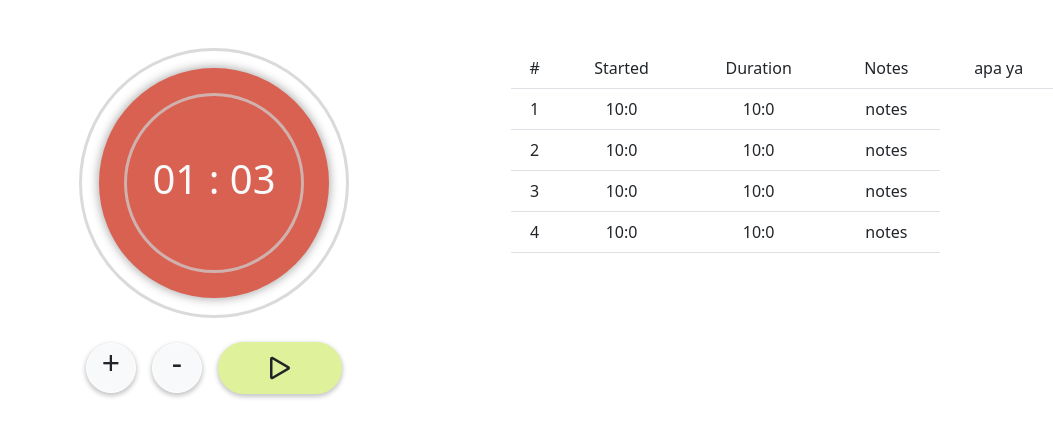
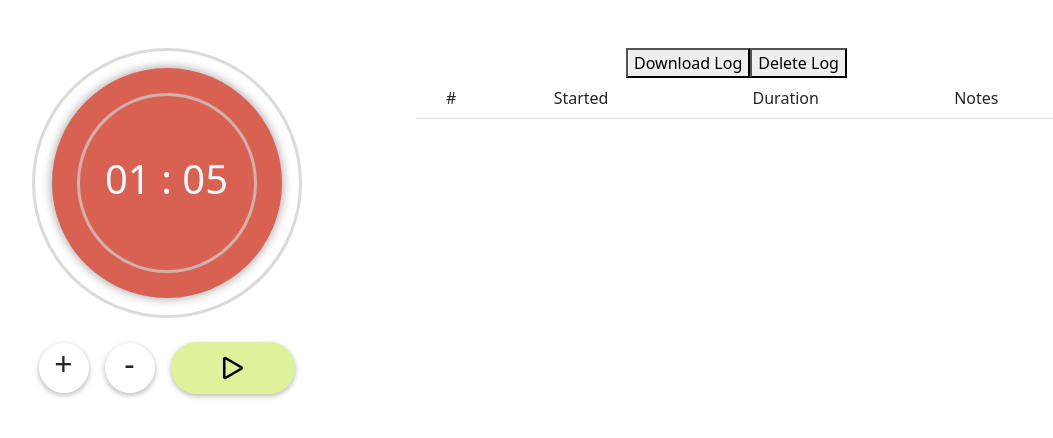
Before and after one commit to Shironim/MtargetTask, a React (Create React App) app: page / in a window 1280 px wide. Shown: the top 438 px of the page, without its empty margins (141-1194 px from the left). Built offline with nearby package versions, Linux system fonts and the light colour scheme.

Commit message:
update logic timer, disable jika timer 0 & tampilkan datetime timer start

```diff
--- a/src/App.js
+++ b/src/App.js
@@ -4,57 +4,119 @@ import './App.css';
 import Table from './Component/Table';
 import Timer from './Component/Timer';
 import ButtonTime from './Component/ButtonTime';
-import { Play } from 'react-bootstrap-icons'
+import { Play, Pause } from 'react-bootstrap-icons'
 function App() {
   const [start, setStart] = useState(false);
   let [minutes, setMinutes] = useState(1);
-  let [seconds, setSeconds] = useState(3);
-  const [history, setHistory] = useState([
-    { start: "10:0", duration: "10:0", notes: "notes" },
-    { start: "10:0", duration: "10:0", notes: "notes" },
-    { start: "10:0", duration: "10:0", notes: "notes" },
-    { start: "10:0", duration: "10:0", notes: "notes" },
-  ]);
+  let [seconds, setSeconds] = useState(5);
+  let [duration, setDuration] = useState(0);
+  const [disabledButton, setDisabledButton] = useState(false);
+  const [history, setHistory] = useState([]);
+  localStorage.setItem('key', JSON.stringify(history));
   const addTime = () => {
     setMinutes(minutes + 1);
   }
   const minusTime = () => {
-    setMinutes(minutes - 1);
+    if (!disabledButton) {
+      setMinutes(minutes - 1);
+    }
   }
+  const clock = (number) => {
+    if (number < 10) {
+      return "0" + parseInt(number);
+    }
+    return number;
+  }
+  const getThisFuckingDay = (date) => {
+    let day = date.getDay();
+    let month = date.getMonth() + 1;
+    let time = date.toLocaleTimeString();
+    let tanggal = date.getDate();
+    let today;
+    switch (day) {
+      case 0:
+        today = "Senin";
+        break;
+      case 1:
+        today = "Selasa";
+        break;
+      case 2:
+        today = "Rabu";
+        break;
+      case 3:
+        today = "Kamis";
+        break;
+      case 4:
+        today = "Jumat";
+        break;
+      case 5:
+        today = "Sabtu";
+        break;
+      case 6:
+        today = "Minggu";
+        break;
+      default:
+        today = "Missing Day"
+        break;
+    }
+    let thisMonth
+    switch (month) {
+      case 1:
+        thisMonth = "Januari"
+        break;
+      case 10:
+        thisMonth = "Oktober"
+        break;
+      default:
+        break;
+    }
+    let breakTime = `${time}, ${thisMonth} ${tanggal}, ${today}`;
+    history.push({
+      start: breakTime,
+      duration: `${clock(minutes)}:${clock(seconds)}`,
+      notes: ""
+    });
+  }
+
   const buttonTimer = () => {
     if (start) {
       setStart(false)
+      setMinutes(1)
+      setSeconds(5)
     } else {
-      setStart(true);
+      if (!disabledButton) {
+        getThisFuckingDay(new Date())
+        setStart(true);
+        setDuration(minutes)
+      }
     }
   }
   useEffect(() => {
     if (start) {
+      if (seconds === 0 && minutes === 0) {
+        return setStart(false);
+      }
       if (seconds < 0) {
-        if (minutes === 0) {
-          setStart(false);
-          return
-          // console.log("test")
-        }
         setMinutes(minutes - 1)
         setSeconds(59);
       }
       const interval = setInterval(() => {
-        if (seconds > 0) {
-          setSeconds(seconds - 1)
-        }
+        setSeconds(seconds - 1);
       }, 1000)
       return () => clearInterval(interval);
     }
-    return
   }, [seconds, minutes, start])
-  // console.log(history);
-  localStorage.setItem('key', JSON.stringify(history));
+  useEffect(() => {
+    if (minutes === 0) {
+      return setDisabledButton(true);
+    }
+    return setDisabledButton(false);
+  }, [minutes])
   return (
     <div className="App">
       <div className="container">
         <div className="row mt-5">
-          <div className="col-6 ">
+          <div className="col-5 ">
             <div className="d-flex justify-content-center mb-4">
               <Timer
                 circle1="180px"
@@ -62,20 +124,31 @@ function App() {
                 circle3="270px"
                 minutes={minutes}
                 seconds={seconds}
+                clock={clock}
               />
             </div>
             <div className="d-flex justify-content-center">
               <ButtonTime addTime={addTime} tanda="+" />
-              <ButtonTime minusTime={minusTime} tanda="-" />
-              <div className="p-0 d-flex justify-content-center align-self-center" style={{ border: "2px solid rgb(224 241 155)", borderRadius: "40px", backgroundColor: "rgb(224 241 155)", boxShadow: "0px 2px 4px 1px rgba(74,74,74,0.3)" }}>
+              <ButtonTime disabled={disabledButton} minusTime={minusTime} tanda="-" />
+              <button disabled={disabledButton} className="p-0 d-flex justify-content-center align-self-center" style={{ border: "2px solid rgb(224 241 155)", borderRadius: "40px", backgroundColor: "rgb(224 241 155)", boxShadow: "0px 2px 4px 1px rgba(74,74,74,0.3)" }}>
                 <div style={{ padding: "4px 40px", }}>
-                  <Play onClick={() => buttonTimer()} size={40} />
+                  <div onClick={() => buttonTimer()}>
+                    {
+                      start ? <Pause size={40} /> : <Play size={40} />
+                    }
+                  </div>
                 </div>
-              </div>
+              </button>
             </div>
           </div>
-          <div className="col-6">
+          <div className="col-7">
             {/* <h1>Test</h1> */}
+            <button>
+              Download Log
+            </button>
+            <button>
+              Delete Log
+            </button>
             <Table history={history} />
           </div>
         </div>
--- a/src/Component/ButtonTime.js
+++ b/src/Component/ButtonTime.js
@@ -1,8 +1,8 @@
-const ButtonTime = ({ tanda, addTime, minusTime }) => {
+const ButtonTime = ({ disabled, tanda, addTime, minusTime }) => {
   return (
-    <div onClick={tanda === "+" ? addTime : minusTime} className="rounded-circle bg-light d-flex justify-content-center align-self-center" style={{ width: "50px", height: "50px", marginRight: "16px", border: "1px solid white", boxShadow: "0px 2px 4px 1px rgba(74,74,74,0.3)" }}>
+    <button disabled={disabled} onClick={tanda === "+" ? addTime : minusTime} className="rounded-circle d-flex justify-content-center align-self-center" style={{ width: "50px", height: "50px", marginRight: "16px", border: "1px solid white", boxShadow: "0px 2px 4px 1px rgba(74,74,74,0.3)", backgroundColor: disabled ? "red" : "white" }}>
       <h2 className="text-dark">{tanda}</h2>
-    </div>
+    </button>
   )
 }
 export default ButtonTime;
--- a/src/Component/Table.js
+++ b/src/Component/Table.js
@@ -1,15 +1,12 @@
 const Table = ({ history }) => {
-  let d = Date();
-  let a = d.toString();
   return (
-    <table table className='table' >
+    <table className='table' >
       <thead>
         <tr>
           <td>#</td>
           <td>Started</td>
           <td>Duration</td>
           <td>Notes</td>
-          <td>apa ya</td>
         </tr>
       </thead>
       <tbody>
--- a/src/Component/Timer.js
+++ b/src/Component/Timer.js
@@ -1,11 +1,4 @@
-const Timer = ({ minutes, seconds, circle1, circle2, circle3 }) => {
-  const clock = (number) => {
-    if (number < 10) {
-      return "0" + parseInt(number);
-    }
-    return number;
-  }
-
+const Timer = ({ minutes, seconds, circle1, circle2, circle3, clock }) => {
   return (
     <div className="rounded-circle d-flex align-self-center justify-content-center" style={{ border: "3px solid #cdcdcdbd", width: `${circle3}`, height: `${circle3}`, }}>
       <div className="rounded-circle d-flex align-self-center justify-content-center" style={{ width: `${circle2}`, height: `${circle2}`, backgroundColor: "#d86151", boxShadow: "0px 0px 8px 2px rgba(74,74,74,0.4)" }}>
```
